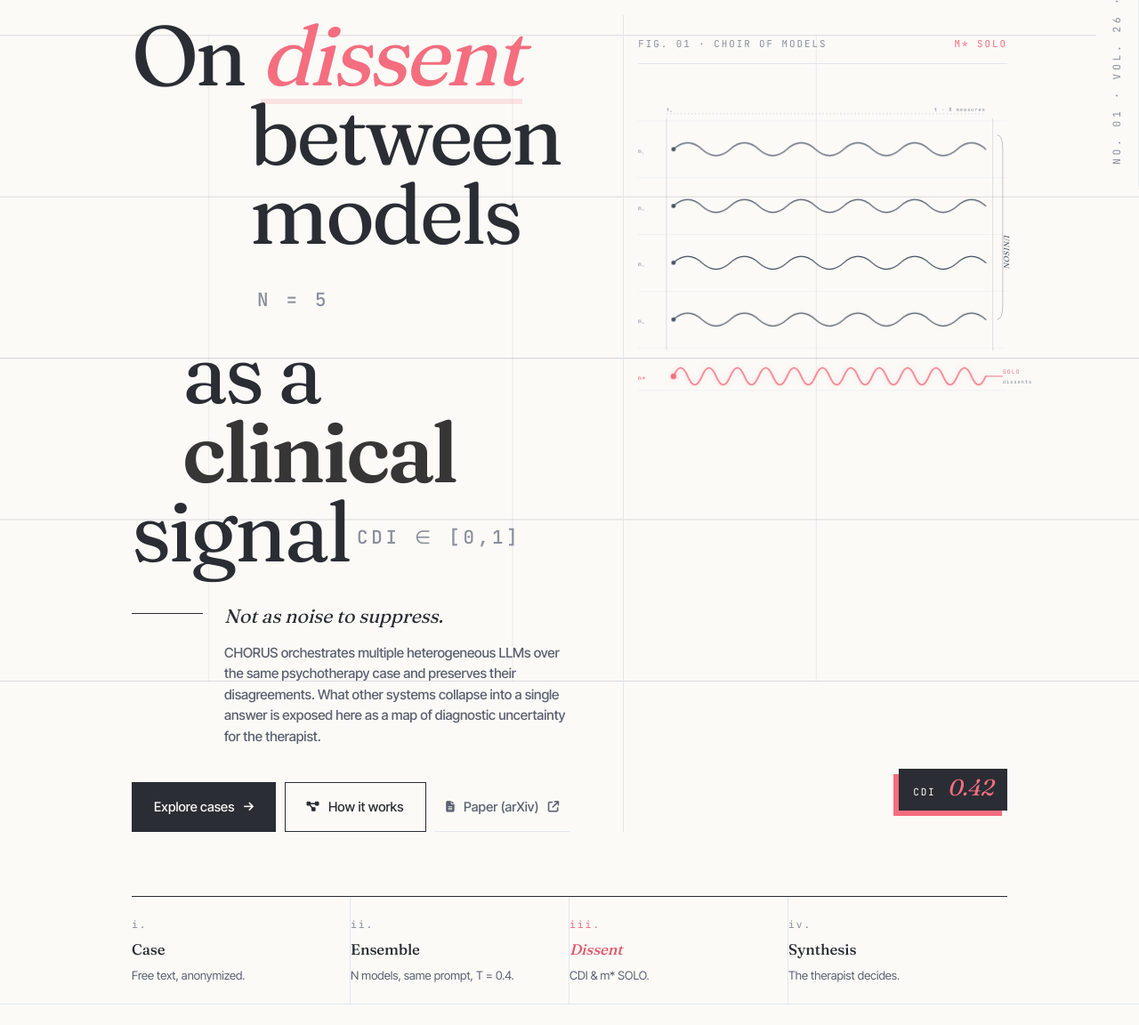
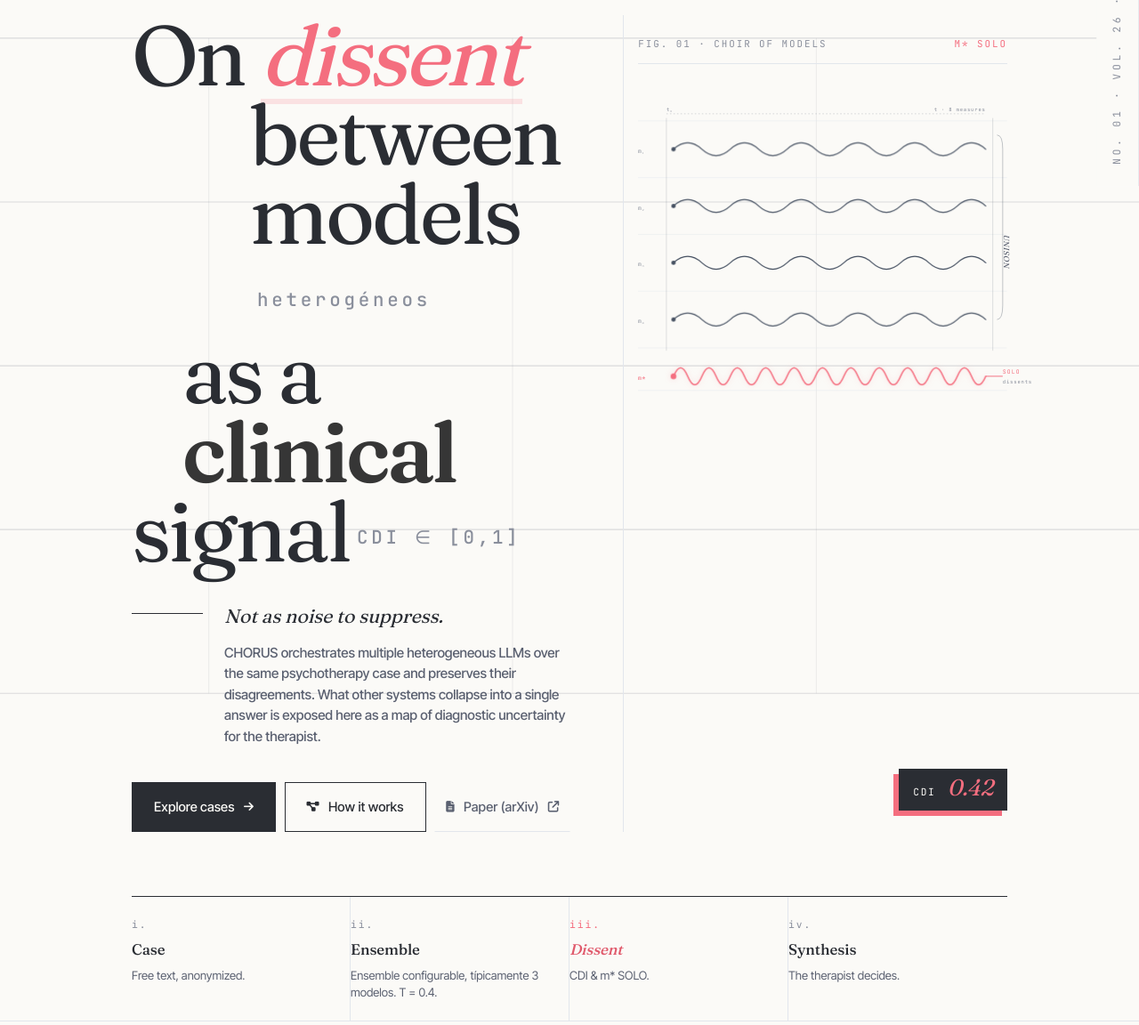
Before and after one commit to mariovegabarbas/CHORUS-Clinical-Heterogeneous-Orchestration, a plain HTML site: page docs/index.html in a window 1280 px wide. Shown: the part 260-1412 px from the top of the page at 89% size. Drawn offline with nearby package versions, Linux system fonts and the light colour scheme.

Commit message:
Hero: ensemble heterogéneo en lugar de N=5 fijo
CHORUS opera por defecto con un ensemble configurable (3 modelos en
ensemble_recomendado). Afirmar N=5 era inexacto. La metáfora visual de
cinco voces en el SVG se mantiene como ilustración del concepto, pero el
texto pasa a hablar de "modelos heterogéneos" y "ensemble configurable,
típicamente 3 modelos".

```diff
--- a/docs/index.html
+++ b/docs/index.html
@@ -753,7 +753,7 @@
         <div>
           <h1 class="hero-headline">
             <span class="h-line">El <em>disenso</em></span>
-            <span class="h-line indent-1">entre modelos<span class="h-mark">N&nbsp;=&nbsp;5</span></span>
+            <span class="h-line indent-1">entre modelos<span class="h-mark">heterogéneos</span></span>
             <span class="h-line indent-2">como <strong>señal</strong></span>
             <span class="h-line">clínica<span class="h-mark">CDI&nbsp;∈&nbsp;[0,1]</span></span>
           </h1>
@@ -790,7 +790,7 @@
                (the unison). The SOLO is coral, with higher frequency
                and out of phase. Tick marks at the ends mimic a chart. -->
           <svg viewBox="0 0 520 460" xmlns="http://www.w3.org/2000/svg"
-               aria-label="Cinco modelos: cuatro voces en unísono (navy) y una en disenso (coral, SOLO)">
+               aria-label="Ensemble heterogéneo: voces en unísono (navy) y voz solista en disenso (coral, SOLO)">
 
             <!-- Track grid: 5 horizontal bands -->
             <g stroke="#e2e6ec" stroke-width="0.6">
@@ -883,7 +883,7 @@
         <div class="act">
           <span class="act-num">ii.</span>
           <span class="act-title">Ensemble</span>
-          <span class="act-desc">N modelos, mismo prompt, T = 0.4.</span>
+          <span class="act-desc">Ensemble configurable, típicamente 3 modelos. T = 0.4.</span>
         </div>
         <div class="act is-coral">
           <span class="act-num">iii.</span>
```
